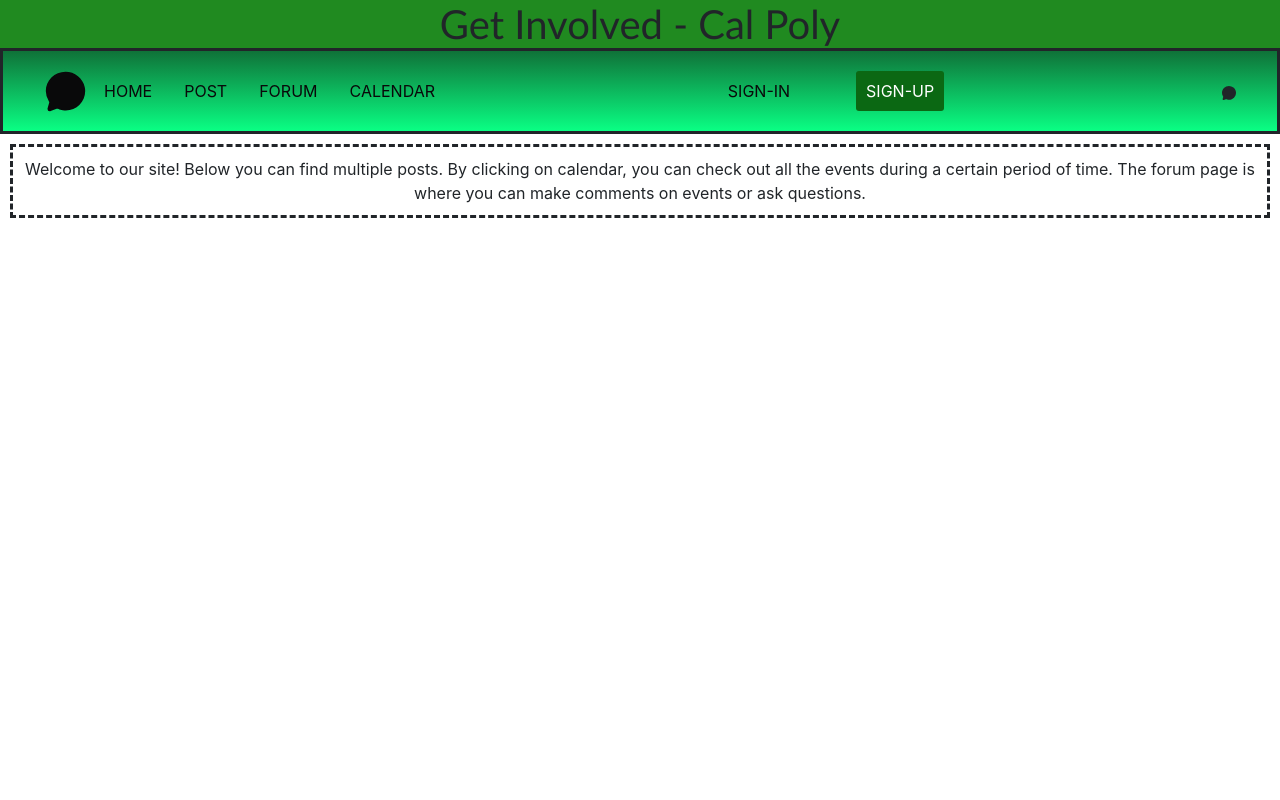
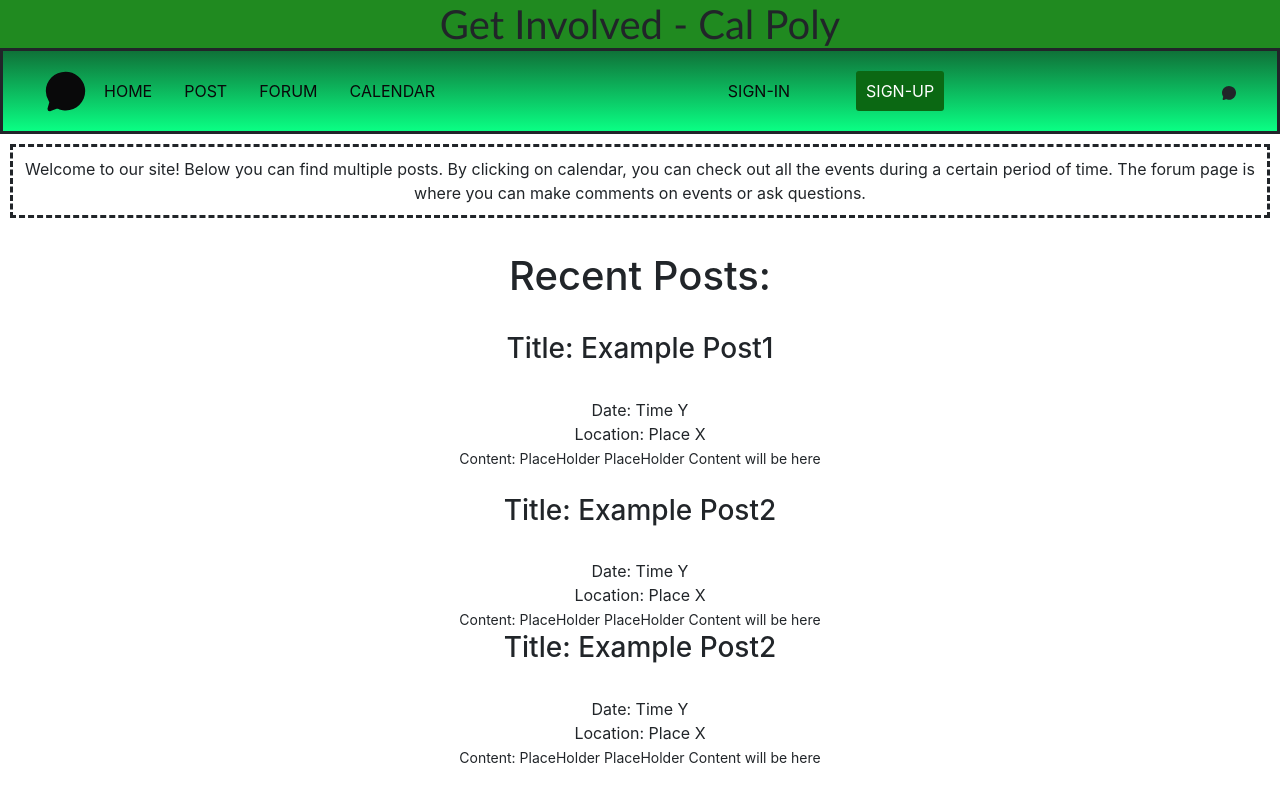
Before and after one commit to KennaReed/GetInvolved-CalPoly, a React (Create React App) app in the folder myapp/: page / in a window 1280 px wide. Built offline with nearby package versions, Linux system fonts and the light colour scheme; no server answers.

Commit message:
ui present but backend connection broken

```diff
--- a/myapp/src/Home.js
+++ b/myapp/src/Home.js
@@ -1,14 +1,56 @@
-import React from "react";
+import React,{ useState, useEffect } from "react";
+import axios from 'axios';
 
 function Home(){
-    return(
+
+        const [getUsers, setGetUsers] = useState({})
+
+        async function fetchAll(){
+           const response = await axios.get('http://localhost:5000/users', { params: { EventPosted: 3/21/21 } })
+        return response.data.users_list;
+    }
+
+        useEffect(() => {
+        fetchAll().then( result => {
+        if (result)
+                setGetUsers(result);
+        });
+        }, [] );
+
+     return(
         <div class="home">
             <p class="bio">
             Welcome to our site! Below you can find multiple posts.
             By clicking on calendar, you can check out all the events during a certain period of time.
             The forum page is where you can make comments on events or ask questions.
         </p>
-
+        <br/>
+        <h1> Recent Posts: </h1>
+        <br/>
+        <h3> Title:    Example Post1  </h3>
+        <br/>
+        <bold> Date: Time Y</bold>
+        <br/>
+        <bold> Location:  Place X </bold>
+        <br/>
+        <small> Content: PlaceHolder  PlaceHolder Content will be here </small>
+        <br/>
+        <br/>
+        <h3> Title:    Example Post2  </h3>
+        <br/>
+        <bold> Date: Time Y</bold>
+        <br/>
+        <bold> Location:  Place X </bold>
+        <br/>
+        <small> Content: PlaceHolder  PlaceHolder Content will be here </small>
+        <br/>
+        <h3> Title:    Example Post2  </h3>
+        <br/>
+        <bold> Date: Time Y</bold>
+        <br/>
+        <bold> Location:  Place X </bold>
+        <br/>
+        <small> Content: PlaceHolder  PlaceHolder Content will be here </small>
         </div>
     )
 }
```
